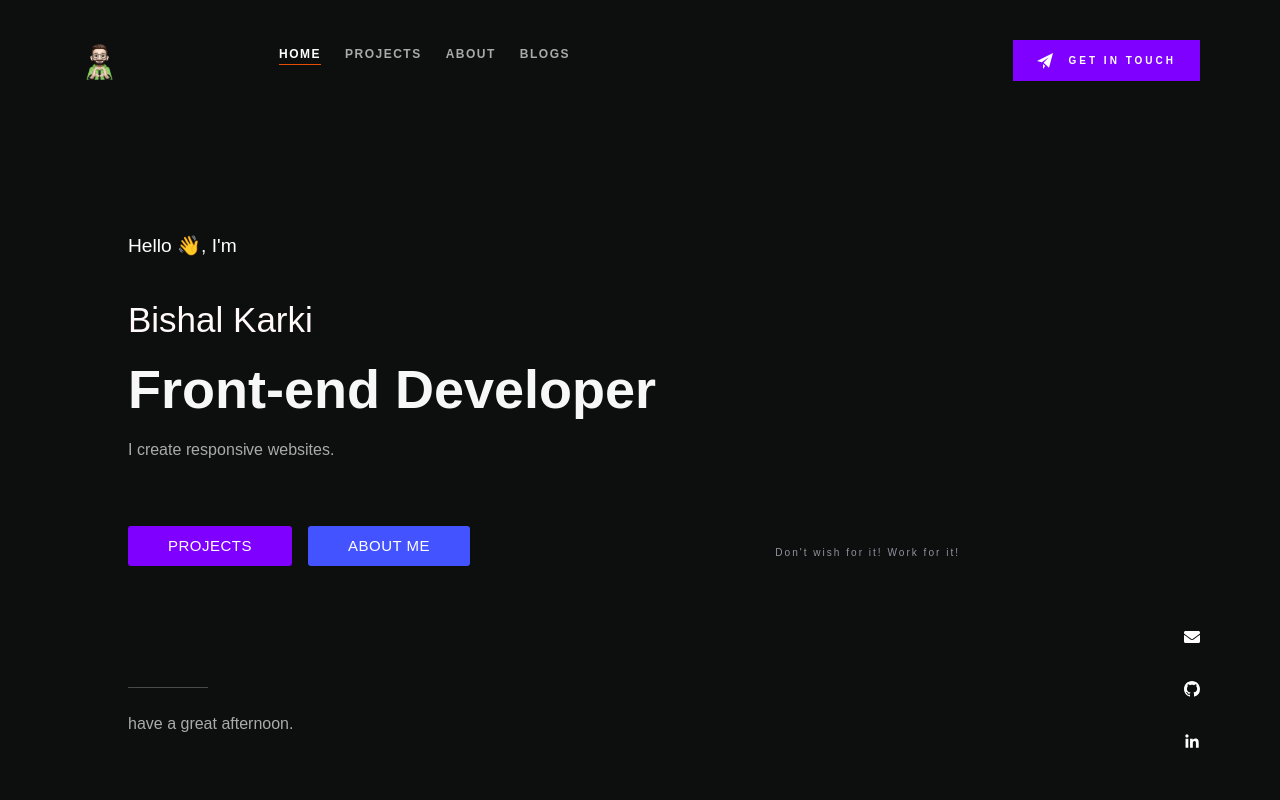
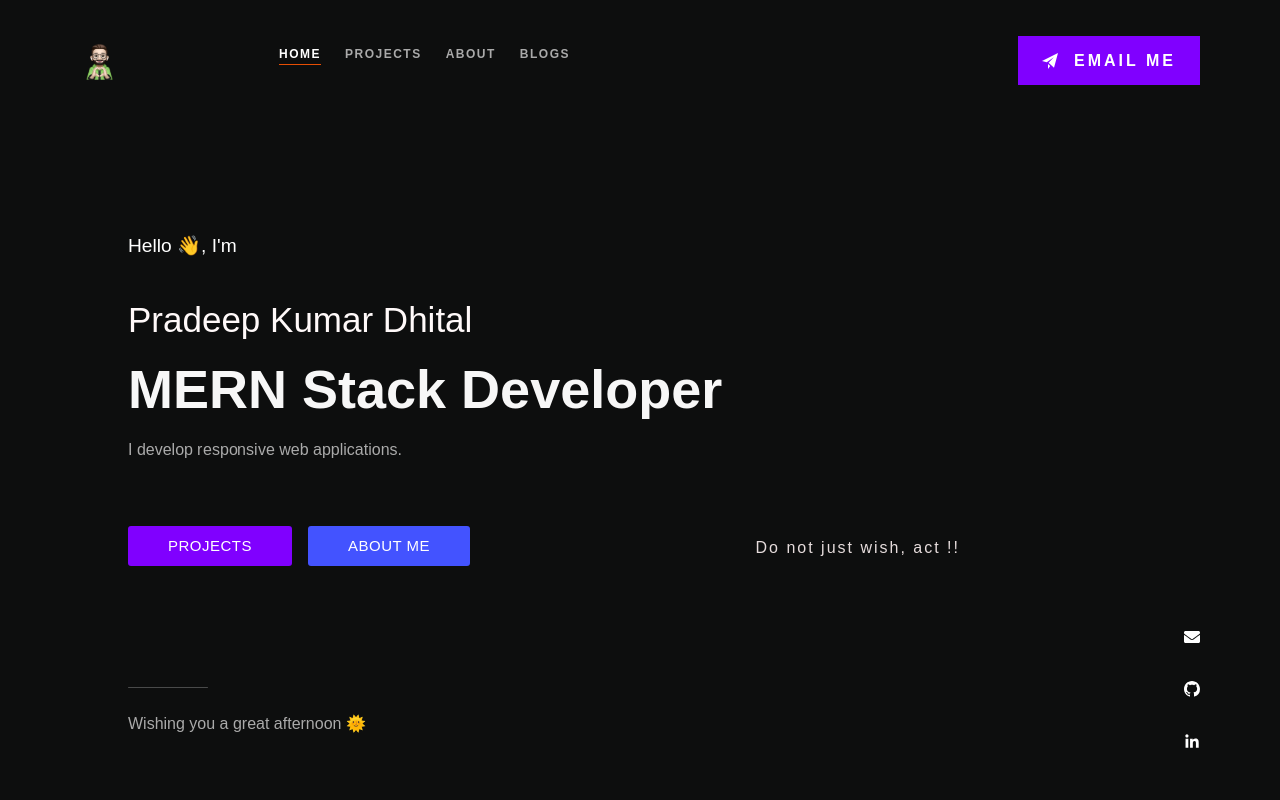
Before and after one commit to Pradeep22222/portfolio_final, a React (Create React App) app in the folder frontend/: page / in a window 1280 px wide. Shown: the top 800 px of the page. Built offline with nearby package versions, Linux system fonts and the light colour scheme; a web font is replaced by a local one.

Commit message:
working on skills

```diff
--- a/frontend/public/index.html
+++ b/frontend/public/index.html
@@ -9,25 +9,25 @@
   <meta name="theme-color" content="#10101A" />
   <meta name="apple-mobile-web-app-status-bar-style" content="#10101A" />
   <meta property="og:image" content="webp/preview-image.png" />
-  <title>Bishal Karki 💡 &mdash; MERN Stack Developer</title>
+  <title>Pradeep 🧑‍💻 &mdash; MERN Stack Developer</title>
   <meta name="description"
     content="I am a Full-Stack MERN developer and designer based in the Australia. I am front-end web developer and designer with a passion for creating clean, modern and user-friendly websites and web applications." />
   <meta name="keywords" content="MongoDB, ExpressJS, NodeJS, ReactJS, JavaScript, HTML, CSS" />
-  <meta name="author" content="Bishal Karki" />
+  <meta name="author" content="Pradeep Kumar Dhital" />
   <meta property="og:type" content="website" />
-  <meta property="og:title" content="Bishal Karki 🚀 &mdash; Frontend Devloper | Full-Stack MERN Developer" />
+  <meta property="og:title" content="Pradeep Kumar Dhital 🧑‍💻 &mdash; Frontend Devloper | Full-Stack MERN Developer" />
   <meta property="og:description"
     content="I am a Full-Stack MERN developer and designer based in the Australia. I am front-end web developer and designer with a passion for creating clean, modern and user-friendly websites and web applications." />
-  <meta property="og:url" content="https://karkibishal.com/" />
-  <meta name="robots" content="index, follow Bishal Karki" />
-  <meta name="twitter:title" content="Bishal Karki 🚀 &mdash; Frontend Devloper | Full-Stack MERN Developer" />
-  <meta name="twitter:url" content="https://karkibishal.com/" />
+  <meta property="og:url" content="https://www.pradeepdhital.com//" />
+  <meta name="robots" content="index, follow Pradeep Kumar Dhital" />
+  <meta name="twitter:title" content="Pradeep Dhital 🧑‍💻  &mdash; Full-Stack MERN Developer" />
+  <meta name="twitter:url" content="https://twitter.com/PradeepDhital3/" />
   <meta name="revisit-after" content="1 days" />
   <meta name="language" content="English" />
   <meta name="distribution" content="global" />
   <meta name="rating" content="general" />
   <meta name="google-site-verification" content="google-site-verification" />
-  <meta name="Bishal Karki Portfolio" content="Bishal Karki Portfolio" />
+  <meta name="Pradeep Kumar Dhital Portfolio" content="Pradeep Kumar Dhital Portfolio" />
   <link rel="icon" href="./assets/me.png" />
   <link rel="apple-touch-icon" href="./assets/apple-icon.png" />
   <link rel="manifest" href="%PUBLIC_URL%/manifest.json" />
--- a/frontend/src/components/home/Home.js
+++ b/frontend/src/components/home/Home.js
@@ -29,9 +29,9 @@ const Home = () => {
         <Name>
           <span className="iam"> Hello 👋, I'm</span>
           <br />
-          Bishal Karki
+          Pradeep Kumar Dhital
         </Name>
-        <Title>Front-end Developer</Title>
+        <Title>MERN Stack Developer</Title>
 
         <p>
           I <span className="change-text"></span>{" "}
@@ -44,7 +44,7 @@ const Home = () => {
           <span className="responsive">s</span>
           <span className="responsive">i</span>
           <span className="responsive">v</span>
-          <span className="responsive">e</span> websites.
+          <span className="responsive">e</span> web applications.
         </p>
         <StyledButtonsContainer>
           <StyledButton
@@ -78,36 +78,40 @@ const Home = () => {
         </StyledButtonsContainer>
         <Line />
         <Greeting>
-          have a great
+          Wishing you a great
           <span>
-            {hour < 12 ? " morning" : hour < 18 ? " afternoon" : " evening"}
+            {hour < 12
+              ? " morning ☕"
+              : hour < 18
+              ? " afternoon 🌞"
+              : " evening 🌙"}
           </span>
-          .
+
         </Greeting>
         <Socials>
           <Social
-            href="mailto:karkibishal00@gmail.com"
+            href="mailto:pradeepdhital124@gmail.com"
             target="_blank"
             rel="noopener noreferrer"
           >
             <FaEnvelope />
           </Social>
           <Social
-            href="https://github.com/bishalk21"
+            href="https://github.com/Pradeep22222"
             target="_blank"
             rel="noopener noreferrer"
           >
             <GoMarkGithub />
           </Social>
           <Social
-            href="https://www.linkedin.com/in/bishalk21"
+            href="https://www.linkedin.com/in/pradeepkumardhital/"
             target="_blank"
             rel="noopener noreferrer"
           >
             <GrLinkedinOption />
           </Social>
         </Socials>
-        <Quote>Don't wish for it! Work for it!</Quote>
+        <Quote id="quote">Do not just wish, act !!</Quote>
       </StyledHome>
     </IconContext.Provider>
   );
--- a/frontend/src/components/home/style.css
+++ b/frontend/src/components/home/style.css
@@ -29,7 +29,7 @@
   }
 
   50% {
-    content: "create";
+    content: "develop";
   }
 
   100% {
--- a/frontend/src/components/navbar/MobileMenu.js
+++ b/frontend/src/components/navbar/MobileMenu.js
@@ -33,11 +33,11 @@ export const MobileMenu = ({ isOpen, toggle }) => {
           Blogs
         </MobileMenuLink>
         <MobileButton
-          href="mailto:karkibishal00@gmail.com"
+          href="mailto:pradeepdhital124@gmail.com"
           target="_blank"
           rel="noreferrer"
         >
-          <span>
+          <span className="email_me">
             <span>
               <svg
                 xmlns="http://www.w3.org/2000/svg"
@@ -48,21 +48,21 @@ export const MobileMenu = ({ isOpen, toggle }) => {
               >
                 <path d="M24 0l-6 22-8.129-7.239 7.802-8.234-10.458 7.227-7.215-1.754 24-12zm-15 16.668v7.332l3.258-4.431-3.258-2.901z" />
               </svg>
-              get in touch
+              Email Me
             </span>
           </span>
         </MobileButton>
       </MobileMenuList>
       <MobileSocials>
         <MobileSocial
-          href="mailto:karkibishal00@gmail.com"
+          href="mailto:pradeepdhital124@gmail.com"
           target="_blank"
           rel="noopener noreferrer"
         >
           <i class="fa-solid fa-envelope"></i> GM
         </MobileSocial>
         <MobileSocial
-          href="https://github.com/monciego"
+          href="https://github.com/Pradeep22222"
           target="_blank"
           rel="noopener noreferrer"
         >
@@ -70,14 +70,14 @@ export const MobileMenu = ({ isOpen, toggle }) => {
         </MobileSocial>
 
         <MobileSocial
-          href="https://www.linkedin.com/in/bishalk21/"
+          href="https://www.linkedin.com/in/pradeepkumardhital/"
           target="_blank"
           rel="noopener noreferrer"
         >
           <i className="fab fa-linkedin"></i> LI
         </MobileSocial>
       </MobileSocials>
-      <MobileQuote>Namaste 🙏</MobileQuote>
+      <MobileQuote>Hi 👋</MobileQuote>
     </MobileMenuContainer>
   );
 };
--- a/frontend/src/components/navbar/Navbar.js
+++ b/frontend/src/components/navbar/Navbar.js
@@ -112,11 +112,11 @@ export const Navbar = () => {
           </NavList>
         </NavMenuList>
         <StyledCTA
-          href="mailto:karkibishal00@gmail.com"
+          href="mailto:pradeepdhital124@gmail.com"
           target="_blank"
           rel="noreferrer"
         >
-          <span>
+          <span className="email_me">
             <span>
               <svg
                 xmlns="http://www.w3.org/2000/svg"
@@ -127,7 +127,7 @@ export const Navbar = () => {
               >
                 <path d="M24 0l-6 22-8.129-7.239 7.802-8.234-10.458 7.227-7.215-1.754 24-12zm-15 16.668v7.332l3.258-4.431-3.258-2.901z" />
               </svg>
-              get in touch
+              Email me
             </span>
           </span>
         </StyledCTA>
--- a/frontend/src/index.css
+++ b/frontend/src/index.css
@@ -11,3 +11,10 @@ code {
   font-family: source-code-pro, Menlo, Monaco, Consolas, 'Courier New',
     monospace;
 }
+.email_me{
+  font-size:1rem;
+}
+#quote{
+  font-size:1rem;
+  color:rgb(230, 220, 220);
+}
```
